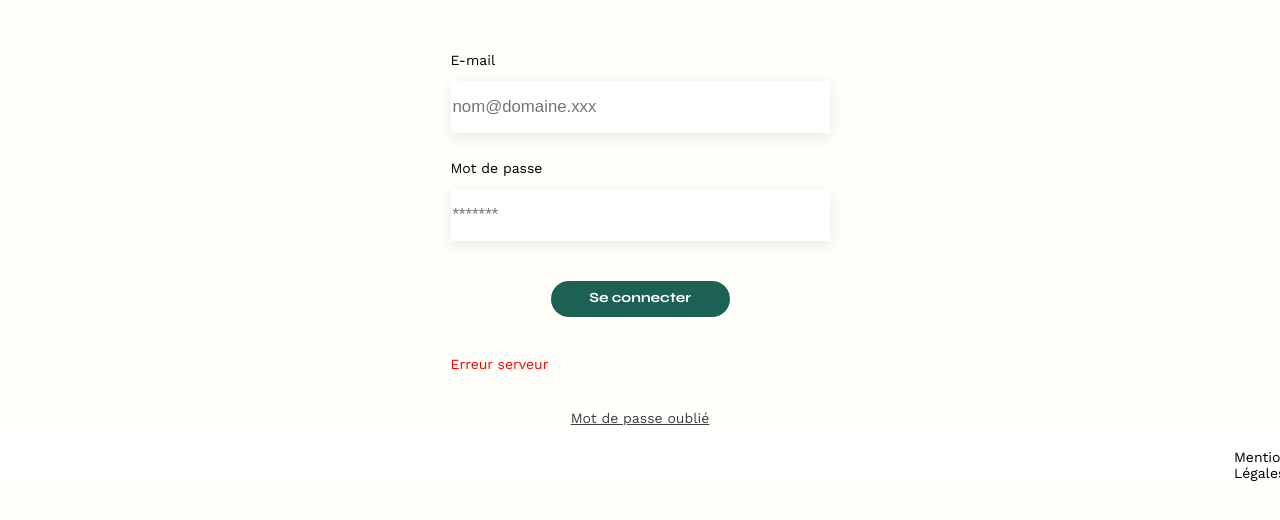
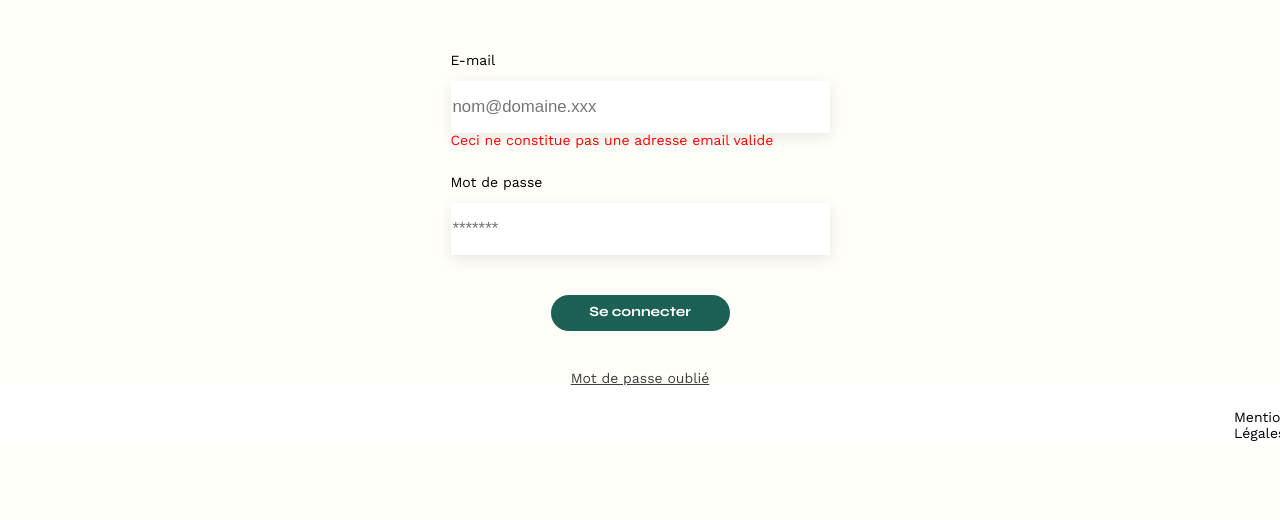
Before and after one commit to uenoeki54/P6, a plain HTML site: page FrontEnd/login.html in a window 1280 px wide. Both pictures are taken after a click on the element "Se connecter". Shown: the part 198-718 px from the top of the page. Drawn offline with nearby package versions, Linux system fonts and the light colour scheme; no server answers.

Commit message:
Test Email, Premere version

```diff
--- a/FrontEnd/assets/login.js
+++ b/FrontEnd/assets/login.js
@@ -5,13 +5,19 @@ const fieldPassword = document.getElementById("password");
 const loginSubmit = document.getElementById("login-btn");
 const errorMessage = document.getElementById("error-message");
 const unknownErrorMessage = document.getElementById("unknown-error-message");
+const errorMail = document.getElementById("error-mail")
 const url = 'http://localhost:5678/api/users/login';
 
 function loginTry(e) {
     e.preventDefault();
     const inputEmail = fieldEmail.value;
-    const inputPassword = fieldPassword.value;
-
+    var expressionReguliere = /^(([^<>()[]\.,;:s@]+(.[^<>()[]\.,;:s@]+)*)|(.+))@(([[0-9]{1,3}.[0-9]{1,3}.[0-9]{1,3}.[0-9]{1,3}])|(([a-zA-Z-0-9]+.)+[a-zA-Z]{2,}))$/;
+    errorMail.classList.remove("display");
+    if (!expressionReguliere.test(inputEmail)) {
+        errorMail.classList.add("display")
+    }
+    else {
+        const inputPassword = fieldPassword.value
         const loginRequest = {
             method: "POST",
             headers: {
@@ -23,7 +29,7 @@ function loginTry(e) {
             }),
 
 
-    };
+        }
 
         fetch(url, loginRequest)
             .then(response => {
@@ -43,7 +49,7 @@ function loginTry(e) {
             }*/
             }).catch(error => {
                 const errorCode = error.message;
-            if (errorCode === '404' ||errorCode === '401') {
+                if (errorCode === '404' || errorCode === '401') {
                     unknownErrorMessage.classList.remove("display");
                     errorMessage.classList.add("display");
                 }
@@ -53,7 +59,7 @@ function loginTry(e) {
                 }
             })
             ;
-}
+    }}
 
     loginSubmit.addEventListener("click", loginTry);
 
--- a/FrontEnd/login.html
+++ b/FrontEnd/login.html
@@ -34,6 +34,8 @@
                     <form action="">
                         <label for="email"><b>E-mail</b></label>
                         <input type="email" id="email" placeholder="nom@domaine.xxx" required>
+                        <div class=" champ display-none" id="error-mail">Ceci ne constitue pas une adresse email valide
+                        </div>
                         <label for="password"><b>Mot de passe</b></label>
                         <input type="password" id="password" placeholder="*******" required>
                     </form>
```
Also changed, not shown: FrontEnd/assets/modal.css (+9 -0 lines). Lines whose indentation alone changed are shown as unchanged.
